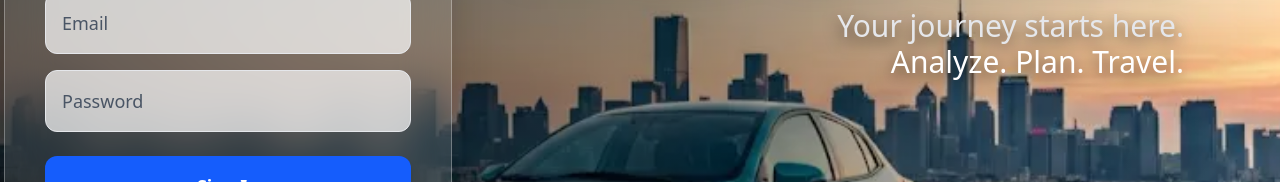
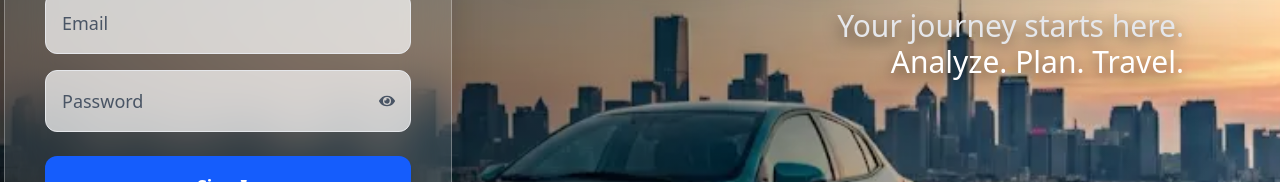
Before and after one commit to sagardhondge/Triplytics, a React app in the folder frontend/: page / in a window 1280 px wide. Shown: the part 244-426 px from the top of the page. Built offline with nearby package versions, Linux system fonts and the light colour scheme; the HTML template or start-up script is replaced by a standard one.

Commit message:
updated login page

```diff
--- a/frontend/src/pages/Login.jsx
+++ b/frontend/src/pages/Login.jsx
@@ -5,13 +5,14 @@ import API from "../utils/axios";
 import { useAuth } from "../context/AuthContext";
 import LoginBg from "../assets/login.webp";
 import { FcGoogle } from "react-icons/fc";
-import { FaFacebookF } from "react-icons/fa";
+import { FaFacebookF, FaEye, FaEyeSlash } from "react-icons/fa";
 
 const Login = () => {
   const navigate = useNavigate();
   const { login } = useAuth();
   const [formData, setFormData] = useState({ email: "", password: "" });
   const [error, setError] = useState("");
+  const [showPassword, setShowPassword] = useState(false);
 
   const handleChange = (e) =>
     setFormData({ ...formData, [e.target.name]: e.target.value });
@@ -45,7 +46,7 @@ const Login = () => {
       <div className="relative z-10 w-full max-w-6xl flex flex-col md:flex-row items-center justify-between md:space-x-20 min-h-[80vh]">
 
         {/* LEFT SIDE: Login Box */}
-        <div className="w-full max-w-md md:w-1/2 flex justify-start md:justify-start ml-[-60px] ">
+        <div className="w-full max-w-md md:w-1/2 flex justify-start md:justify-start ml-[-60px]">
           <div className="bg-white/10 backdrop-blur-xl p-10 rounded-2xl shadow-2xl w-full transition-all duration-500 border border-white/30 animate-fadeInUp">
             <h1 className="text-4xl font-extrabold text-white mb-6 text-center drop-shadow-md">
               Welcome Back
@@ -67,15 +68,26 @@ const Login = () => {
                 className="p-4 rounded-xl bg-white/70 border border-gray-200 focus:outline-none focus:ring-4 focus:ring-blue-500/50 transition-shadow text-lg placeholder-gray-600"
                 required
               />
+
+              {/* Password with show/hide toggle */}
+              <div className="relative">
                 <input
-                type="password"
+                  type={showPassword ? "text" : "password"}
                   name="password"
                   placeholder="Password"
                   value={formData.password}
                   onChange={handleChange}
-                className="p-4 rounded-xl bg-white/70 border border-gray-200 focus:outline-none focus:ring-4 focus:ring-blue-500/50 transition-shadow text-lg placeholder-gray-600"
+                  className="p-4 rounded-xl bg-white/70 border border-gray-200 focus:outline-none focus:ring-4 focus:ring-blue-500/50 transition-shadow text-lg placeholder-gray-600 w-full"
                   required
                 />
+                <span
+                  className="absolute right-4 top-1/2 -translate-y-1/2 cursor-pointer text-gray-600 hover:text-gray-800"
+                  onClick={() => setShowPassword(!showPassword)}
+                >
+                  {showPassword ? <FaEyeSlash /> : <FaEye />}
+                </span>
+              </div>
+
               <button
                 type="submit"
                 className="bg-blue-600 text-white py-4 mt-2 rounded-xl text-lg font-bold hover:bg-blue-700 transition-all duration-300 shadow-lg hover:shadow-xl transform hover:scale-[1.02]"
```
Also changed, not shown: frontend/src/assets/register.jpeg (deleted). Lines whose indentation alone changed are shown as unchanged.
